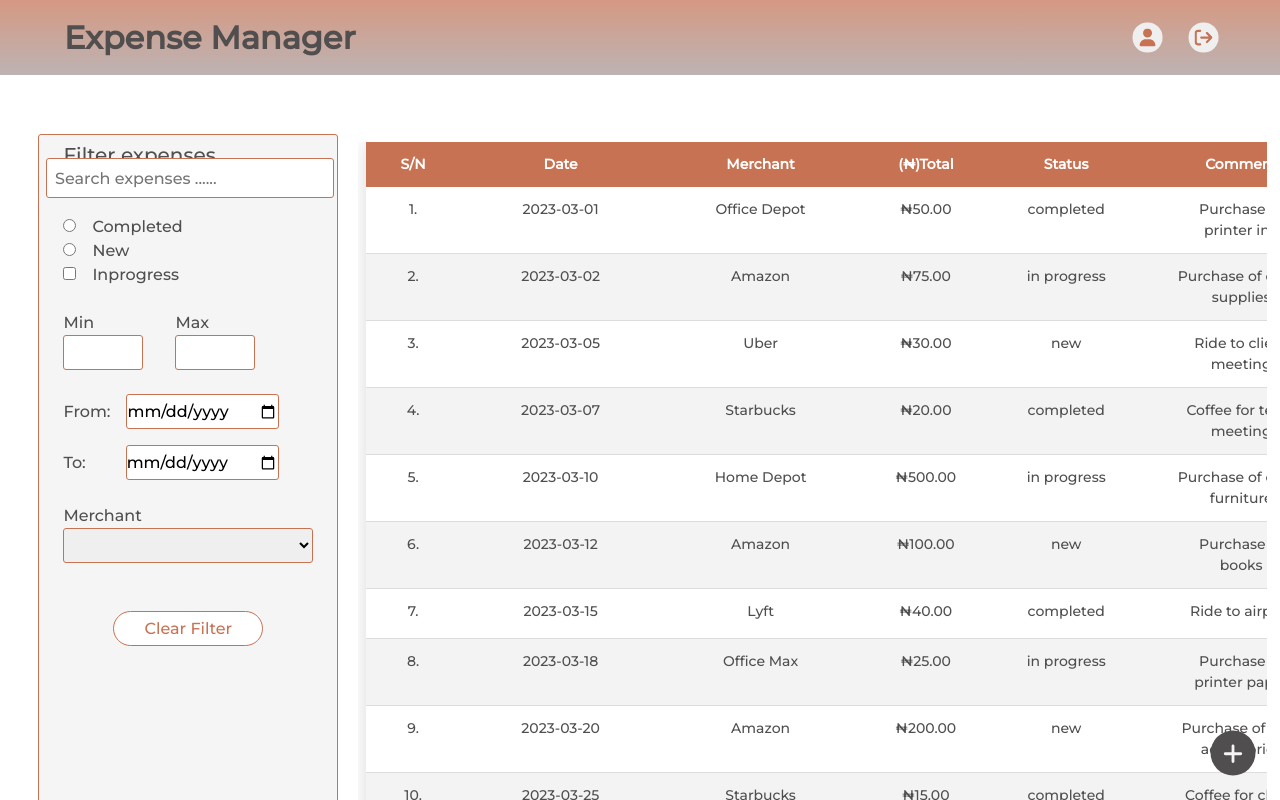
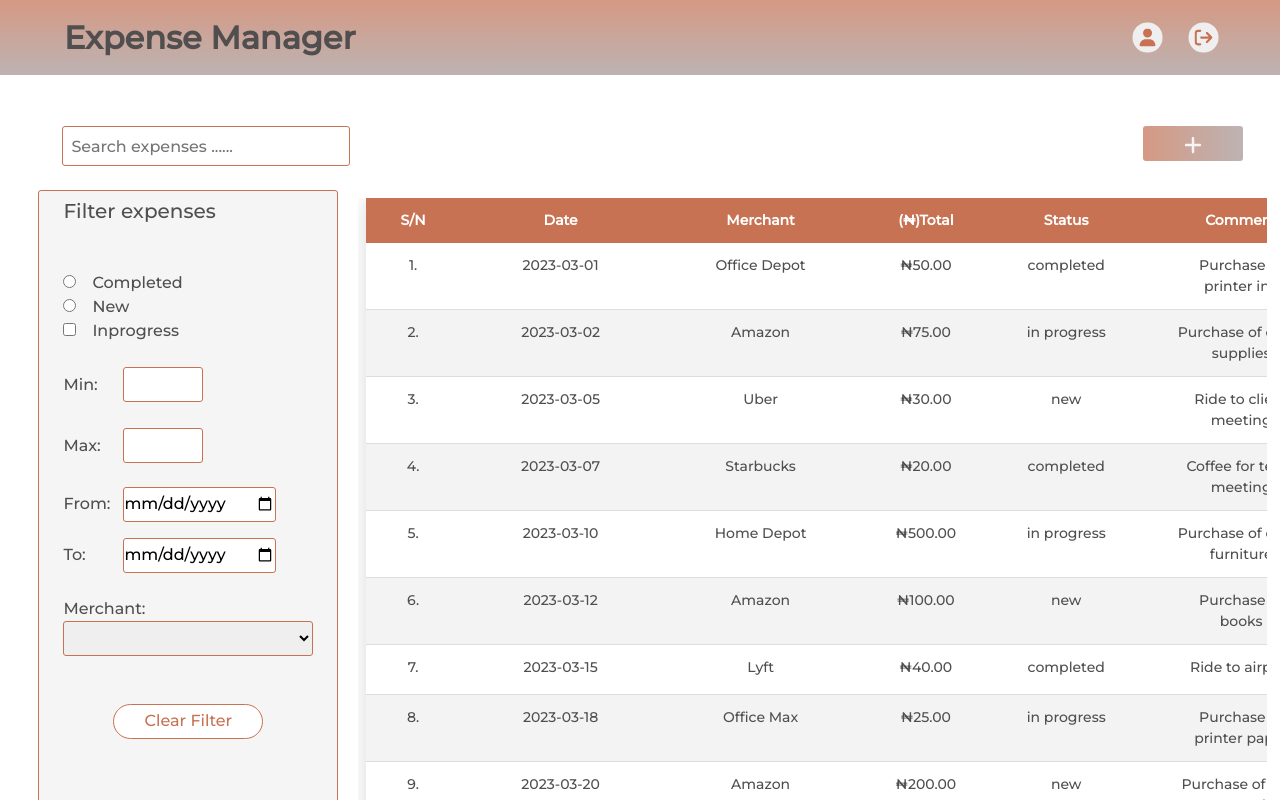
Before and after one commit to JUNNY12/expense_manager, a React (Create React App) app: page / in a window 1280 px wide. Shown: the top 800 px of the page. Built offline with nearby package versions, Linux system fonts and the light colour scheme; no server answers; sample sign-in values are in the browser's storage.

Commit message:
added README.md and LICENSE

```diff
--- a/src/App.css
+++ b/src/App.css
@@ -81,30 +81,29 @@
 
 .wrap {
   position: relative;
+  padding-top: 4rem;
+  display: flex;
+  justify-content: space-between;
+  padding-left: 1.5rem;
+  padding-right: 1.5rem;
 }
 
-.addBtnWrapper {
-  position: fixed;
-  right: 2em;
-  z-index: 100000;
-  bottom: 2em;
-}
+
 
 .addBtn {
   outline: none;
   border: none;
   padding: 0.5em;
   color: var(--white-color);
-  width: 30px;
-  height: 30px;
   cursor: pointer;
   font-weight: bold;
-  transform: scale(1.5);
-  background-color: #504e4e;
+  background: linear-gradient(to right, #d59983, #bdb3b3);
   display: flex;
   justify-content: center;
   align-items: center;
-  border-radius: 50%;
+  width: 100px;
+  height: 35px;
+  border-radius: 3px;
 }
 
 
@@ -335,7 +334,6 @@
   display: grid;
   grid-template-columns: 1fr 3fr;
   column-gap: 1em;
-  padding-top: 6em;
 }
 
 
@@ -380,11 +378,11 @@
 
 
 .minMax {
-  column-gap: 2em;
-  align-items: center;
   margin-top: 1.5em;
 }
-
+.label{
+  width: 60px;
+}
 .dash {
   width: 2em;
   margin-top: 1.5em;
@@ -467,9 +465,11 @@
 
 .summary {
   color: #504e4e;
-  padding-left: 10%;
-  padding-right: 10%;
+  padding-left: 6%;
+  padding-right: 6%;
   position: relative;
+  display: flex;
+  justify-content: flex-end;
 }
 
 .tot {
@@ -477,7 +477,7 @@
   line-height: 30px;
 }
 
-.dash{
+.bottom-dash{
   width:180px;
   height: 4px;
   border-radius: 3px;
@@ -515,6 +515,17 @@
     height: 100%;
   }
 }
+
+@media all and (min-width:1440px) {
+ .table
+ {
+  font-size: 24px;
+ }
+
+ .filter{
+  font-size: 20px;
+ }
+  }
 
 @media all and (min-width:1024px) {
   .name {
@@ -570,6 +581,29 @@
     font-size: 1.3em;
   }
 
+  .wrap{
+    flex-direction: column-reverse;
+    justify-content: center;
+    align-items: center;
+
+  }
+
+  .addBtn{
+    margin-bottom: 1.5em;
+    width: 35px;
+    height: 35px;
+    border-radius: 50%;
+    display: flex;
+    justify-content: center;
+    align-items: center;
+  }
+
+  .addBtnWrapper{
+    position: fixed;
+    z-index: 10000;
+    right: 1rem;
+    bottom: 4rem;
+  }
 
 }
 
--- a/src/asset/icon/Icon.js
+++ b/src/asset/icon/Icon.js
@@ -4,8 +4,8 @@
       xmlns="http://www.w3.org/2000/svg"
       viewBox="0 0 448 512"
       fill="currentColor"
-      height={`15`}
-      width={"15"}
+      height={`20`}
+      width={"20"}
     >
       <path d="M432 256c0 17.69-14.33 32.01-32 32.01H256v144c0 17.69-14.33 31.99-32 31.99s-32-14.3-32-31.99v-144H48c-17.67 0-32-14.32-32-32.01s14.33-31.99 32-31.99H192v-144c0-17.69 14.33-32.01 32-32.01s32 14.32 32 32.01v144h144C417.7 224 432 238.3 432 256z" />
     </svg>
--- a/src/asset/styles/auth/auth.css
+++ b/src/asset/styles/auth/auth.css
@@ -48,7 +48,9 @@
     justify-content: center;
     align-items: center;
 }
-.inputWrapper {
+.loginInputWrapper,
+.registerInputWrapper
+{
     display: flex;
     position: relative;
 }
@@ -231,6 +233,4 @@
         width: 100%;
     }
 
-
-
 }
--- a/src/page/Home/Content.jsx
+++ b/src/page/Home/Content.jsx
@@ -14,23 +14,14 @@
     }
 
     return (
-        <div className='wrapper'>
         <div>
-                <Filter />
-                <div className='d-flex justify-content-center align-items-center my-4 wrap'>
+            <div className='my-4 wrap'>
                 <input
                     className='search'
                     type={`search`}
                     placeholder="Search expenses ......"
                 />
-                </div>
-            </div>
 
-            <section className='containerWrapper table-responsive pe-2 ps-2 mt-2 mb-5'>
-                <Table
-                setShow={setShow}
-                setUpdate={setUpdate}
-                />
                 {
                     !show &&
                     <div className='addBtnWrapper'>
@@ -39,10 +30,22 @@
                             title='Add Expense'
                             onClick={handleShowForm}
                             className='addBtn'>
-                            <Plus />
+                            <span><Plus /></span>
                         </button>
                     </div>
                 }
+            </div>
+
+            <div className='wrapper'>
+                <div>
+                    <Filter />
+                </div>
+
+                <section className='containerWrapper table-responsive pe-2 ps-2 mt-2 mb-5'>
+                    <Table
+                        setShow={setShow}
+                        setUpdate={setUpdate}
+                    />
                 </section>
                 {
                     show &&
@@ -55,6 +58,7 @@
 
 
             </div>
+        </div>
     )
 }
 
--- a/src/page/Home/Cost.jsx
+++ b/src/page/Home/Cost.jsx
@@ -22,7 +22,7 @@
           <div className="fs-6 fw-bold">₦ 20,000</div>
         </div>
 
-        <div className="dash"></div>
+        <div className="bottom-dash"></div>
 
         <div className="tot">
           <div className=" fs-6 status_">Total:</div>
--- a/src/page/Home/Filter.jsx
+++ b/src/page/Home/Filter.jsx
@@ -6,7 +6,7 @@
     const [show, setShow] = useState(false)
 
     return (
-        <div className='filter px-2 py-2'>
+        <div className='filter px-2 py-2 mb-3'>
             <div className='topFilter'
              onClick={() => setShow(prev => !prev)}
             >
@@ -46,10 +46,10 @@
                         <label>Inprogress</label>
                     </div>
 
-                    <div className='minMax d-flex'>
+                    <div className='minMax'>
 
                         <div>
-                            <label>Min</label><br />
+                            <label className='label'>Min:</label>
                             <input
                                 className='min'
                                 type={`number`}
@@ -57,7 +57,7 @@
                         </div>
                         <div className='dash'></div>
                         <div>
-                            <label>Max</label><br />
+                            <label className='label'>Max:</label>
                             <input
                                 className='max'
                                 type={`number`}
@@ -68,7 +68,7 @@
 
                     <div className='dateFilter mt-4'>
                         <div className='mb-3'>
-                            <label className='me-3'>From:</label>
+                            <label className='label'>From:</label>
                             <input
                                 className='dateInput'
                                 type={`date`}
@@ -77,16 +77,16 @@
                         </div>
 
                         <div>
-                            <label className='me-4'>To:</label>
+                            <label className='label'>To:</label>
                             <input
-                                className='ms-3 dateInput'
+                                className='dateInput'
                                 type={`date`}
                             />
                         </div>
                     </div>
 
                     <div className="inputWrapper mt-4">
-                        <label>Merchant</label> <br />
+                        <label>Merchant:</label> <br />
                         <select
                             className='merchantInput'
                             type={`text`}
--- a/src/page/auth/Login.jsx
+++ b/src/page/auth/Login.jsx
@@ -266,7 +266,7 @@
                 <h1 className='text-center formHeader'>Login</h1>
                 <form onSubmit={handleLogin}>
 
-                    <div className='mb-3 inputWrapper'>
+                    <div className='mb-3 loginInputWrapper'>
                         <div className='iconWrap'>
                             <EmailIcon />
                         </div>
@@ -282,7 +282,7 @@
                         />
                     </div>
 
-                    <div className='mb-3 inputWrapper'>
+                    <div className='mb-3 loginInputWrapper'>
                         <div className='iconWrap'>
                             <PasswordIcon />
                         </div>
--- a/src/page/auth/Register.jsx
+++ b/src/page/auth/Register.jsx
@@ -135,7 +135,7 @@
       // The signed-in user info.
       const user = result.user;
       console.log(user);
-      toast.success("Account created successfully", {
+      toast.success("Logged in successfully", {
         position: "top-center",
         autoClose: 1000,
         hideProgressBar: true,
@@ -258,7 +258,7 @@
         </div>
         <h1 className="text-center formHeader">Create an Account</h1>
         <form onSubmit={handleSubmit}>
-          <div className="mb-3 inputWrapper">
+          <div className="mb-3 registerInputWrapper">
             <div className="iconWrap">
               <EmailIcon />
             </div>
@@ -272,7 +272,7 @@
             />
           </div>
 
-          <div className="mb-3 inputWrapper">
+          <div className="mb-3 registerInputWrapper">
             <div className="iconWrap">
               <PasswordIcon />
             </div>
```
Also changed, not shown: 1 other file (tests, documents, lock files or other folders). Lines whose indentation alone changed are shown as unchanged.
